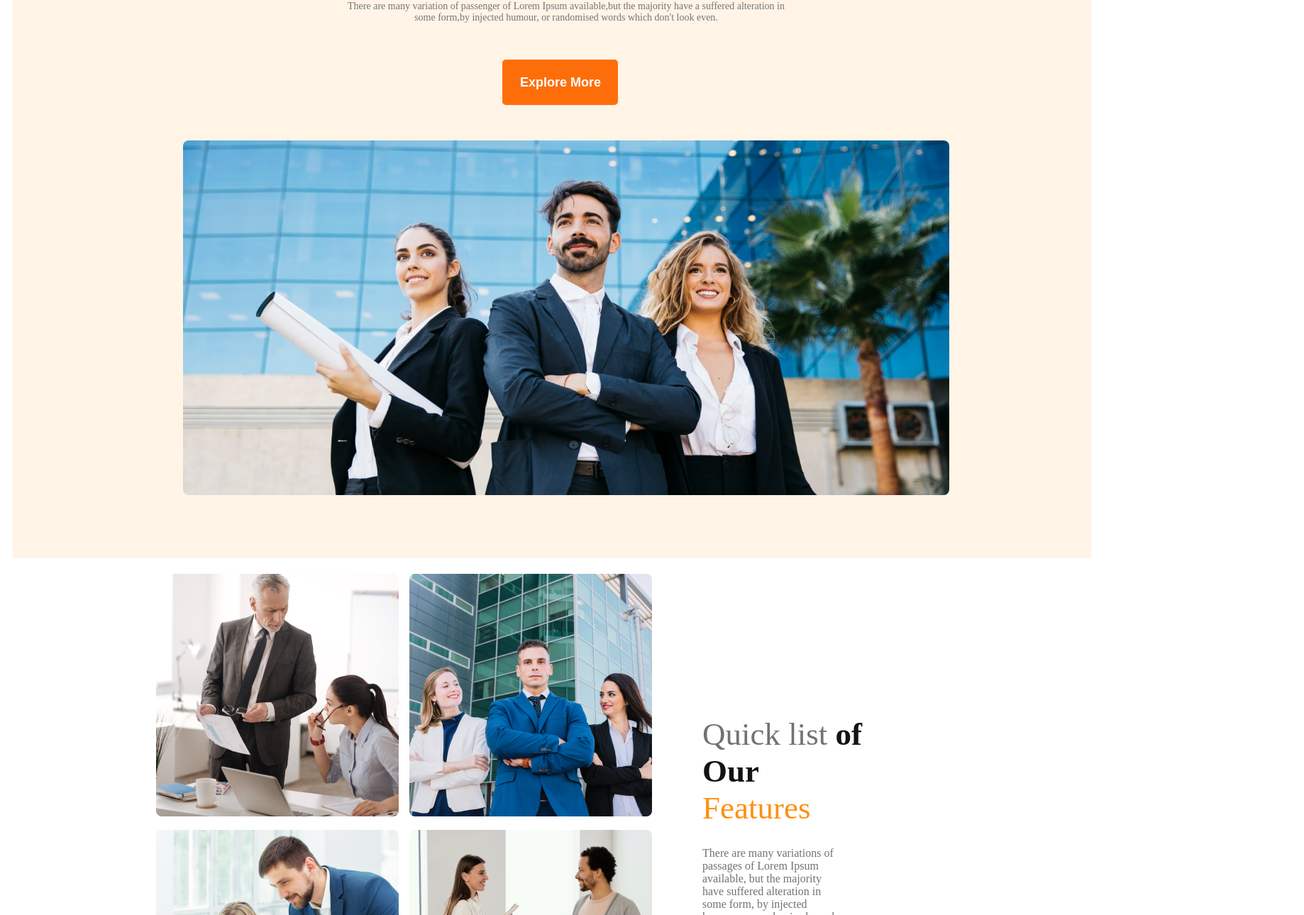
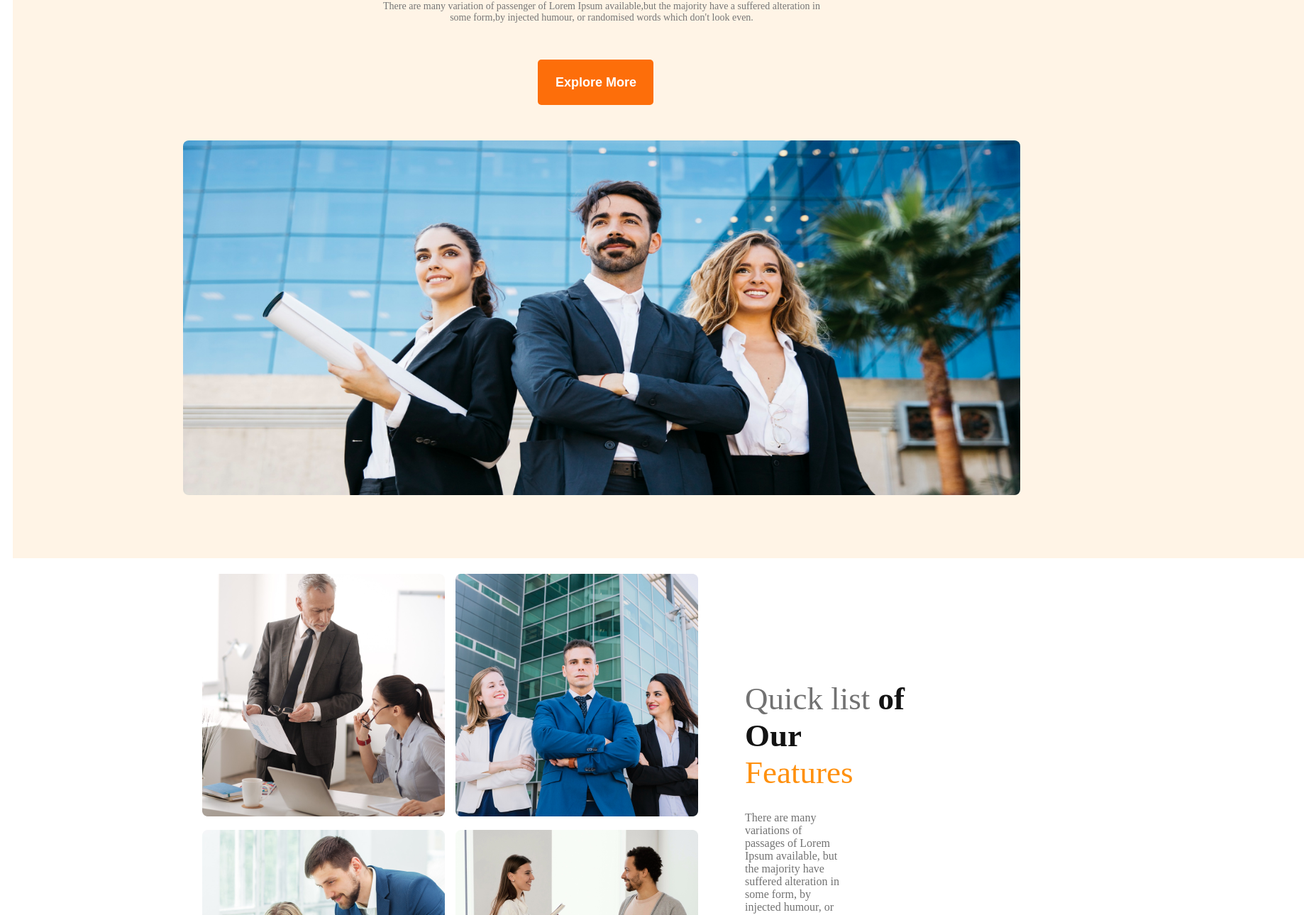
Before and after one commit to sadiapeu22/g3-architects-css3, a plain HTML site: page index.html in a window 1280 px wide. Shown: the part 344-1634 px from the top of the page at 71% size, 1838 px wide, since content can reach past the window. Drawn offline with Linux system fonts and the light colour scheme.

Commit message:
index name solved

```diff
--- a/styles/style.css
+++ b/styles/style.css
@@ -6,7 +6,7 @@
 .header{
     margin-top: 29px;
     margin-left: 18px;
-    width: 1520px;
+    width: 1820px;
     height: 1102px;
     background: rgba(255, 144, 14, 0.1);
 
@@ -42,6 +42,7 @@ nav{
     gap: 25px;
     list-style-type: none;
     padding: 0px 200px;
+    margin-right: 200px;
 
 
 }
@@ -57,7 +58,7 @@ nav{
     text-align: center;
     color: #131313;
     padding-bottom: 15px;
-    margin-left: 105px;
+    margin-right: 80px;
 
 }
 .banner-description{
@@ -67,7 +68,7 @@ nav{
      padding-left: 3px;
      padding-right: 3px;
      padding-bottom: 1px;
-     margin-left: 40px;
+     margin-right: 160px;
 }
 
 /* .....button......... */
@@ -82,15 +83,16 @@ nav{
     margin-top: 50px;
     padding: 21px 24px 20px 25px;
     text-align: center;
-    margin-left: 690px;
+    margin-left: 740px;
 
 
 }
 .img{
-    width: 1080px;
+    width: 1180px;
     height: 500px;
     margin-top: 50px;
     margin-left: 240px;
+    margin-right: 240px;
     border-radius: 8px;
     align-items: center;
 }
@@ -106,16 +108,16 @@ nav{
 .container{
     display: flex;
     margin-top: 22px;
-    margin-left: 220px;
+    margin-left: 285px;
 
 }
 .container-img{
-    width: 200px;
-    height: 200px;
-   grid-row-gap:15px ;
-   grid-column-gap: 15px;
+    width: 150px;
+    height: 150px;
+    grid-row-gap: 15px ;
+    grid-column-gap: 15px;
     display: grid;
-    grid-template-columns: repeat(2,0fr);
+    grid-template-columns: repeat(2, 1fr);
 
 }
 /* .img-feature{
@@ -131,7 +133,7 @@ nav{
     font-weight: 500;
     font-size: 45px;
     color: #727272;
-    margin-left:990px ;
+    margin-left:1050px ;
     margin-bottom: 29px;
 }
 .bold{
@@ -143,7 +145,7 @@ nav{
 .feature-detail{
     font-weight: 400;
     font-size: 16px;
-    margin-left:990px;
+    margin-left:1050px;
     margin-right: 90px;
     color: #727272;
     margin-bottom: 29px;
@@ -159,7 +161,7 @@ nav{
     background-color: #FD6E0A;
     padding: 21px 24px 20px 25px;
     text-align: center;
-    margin-left: 990px;
+    margin-left: 1050px;
 }
 
 /* ..........section-two...... */
@@ -210,7 +212,7 @@ h5{
 
 }
 .architect{
-    width: 720px;
+    width: 820px;
     height: 1120px;
     border-radius: 8px;
     margin-right: 200px;
```
Also changed, not shown: index.html (renamed from indox.html).
